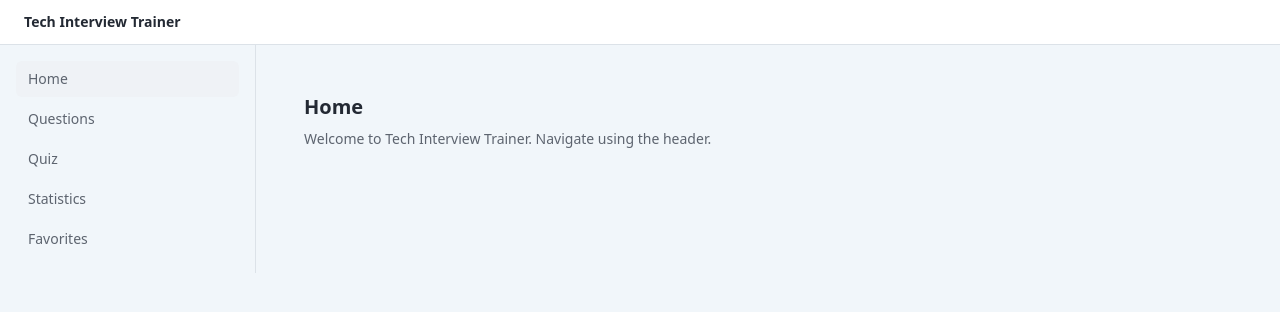
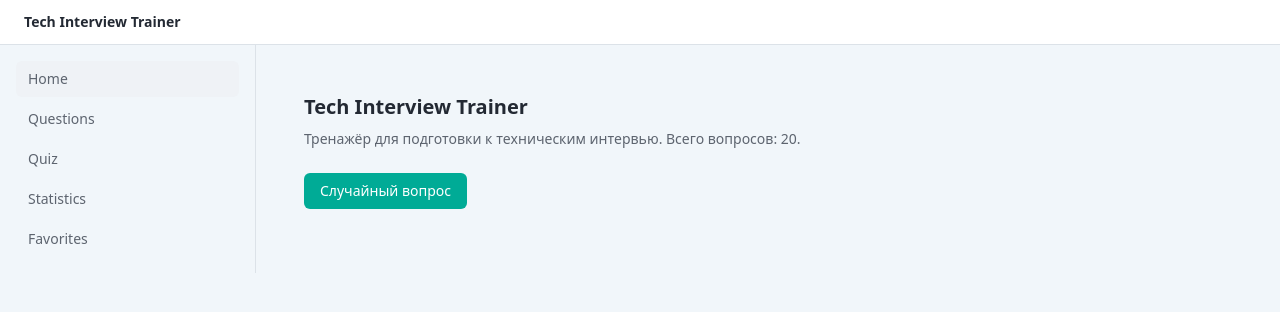
Before and after one commit to bukt0r/Final-Project-Tandem, a React (Vite) app in the folder app/: page / in a window 1280 px wide. Shown: the top 312 px of the page. Built offline with nearby package versions, Linux system fonts and the light colour scheme.

Commit message:
feat: add random question button to HomePage

```diff
--- a/app/src/entities/question/api/questionsApi.ts
+++ b/app/src/entities/question/api/questionsApi.ts
@@ -12,6 +12,12 @@ export const getQuestionById = (id: string): Question | undefined =>
 export const getQuestionsByCategory = (category: string): Question[] =>
   questions.filter((question) => question.category === category)
 
+export const getRandomQuestion = (): Question | undefined => {
+  if (questions.length === 0) return undefined
+  const index = Math.floor(Math.random() * questions.length)
+  return questions[index]
+}
+
 export const searchQuestions = (query: string): Question[] => {
   const normalizedQuery = query.trim().toLowerCase()
 
--- a/app/src/pages/HomePage.tsx
+++ b/app/src/pages/HomePage.tsx
@@ -1,10 +1,40 @@
 import type { FC } from 'react'
+import { useState, useCallback } from 'react'
+import type { Question } from '../entities/question/model/types'
+import { getRandomQuestion, getQuestions } from '../entities/question/api/questionsApi'
+import { QuestionCard } from '../ui'
 
 const HomePage: FC = () => {
+  const [randomQuestion, setRandomQuestion] = useState<Question | null>(null)
+  const totalQuestions = getQuestions().length
+
+  const handleRandom = useCallback((): void => {
+    const q = getRandomQuestion()
+    if (q) setRandomQuestion(q)
+  }, [])
+
   return (
     <section className="px-4 py-6">
-      <h1 className="text-xl font-semibold text-app-text">Home</h1>
-      <p className="mt-2 text-sm text-app-text-muted">Welcome to Tech Interview Trainer. Navigate using the header.</p>
+      <h1 className="text-xl font-semibold text-app-text">Tech Interview Trainer</h1>
+      <p className="mt-2 text-sm text-app-text-muted">
+        Тренажёр для подготовки к техническим интервью. Всего вопросов: {totalQuestions}.
+      </p>
+
+      <div className="mt-6">
+        <button
+          type="button"
+          onClick={handleRandom}
+          className="rounded-md bg-app-accent px-4 py-2 text-sm font-medium text-white transition hover:bg-app-accent-hover"
+        >
+          Случайный вопрос
+        </button>
+      </div>
+
+      {randomQuestion !== null && (
+        <div className="mt-4">
+          <QuestionCard question={randomQuestion} />
+        </div>
+      )}
     </section>
   )
 }
```
